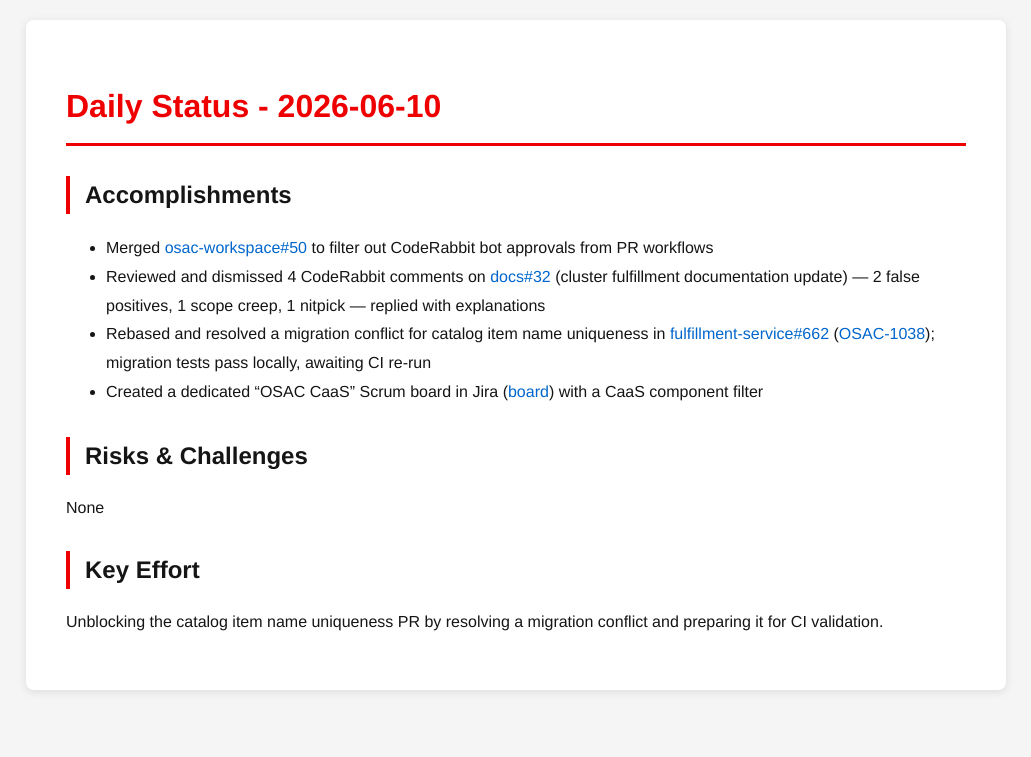
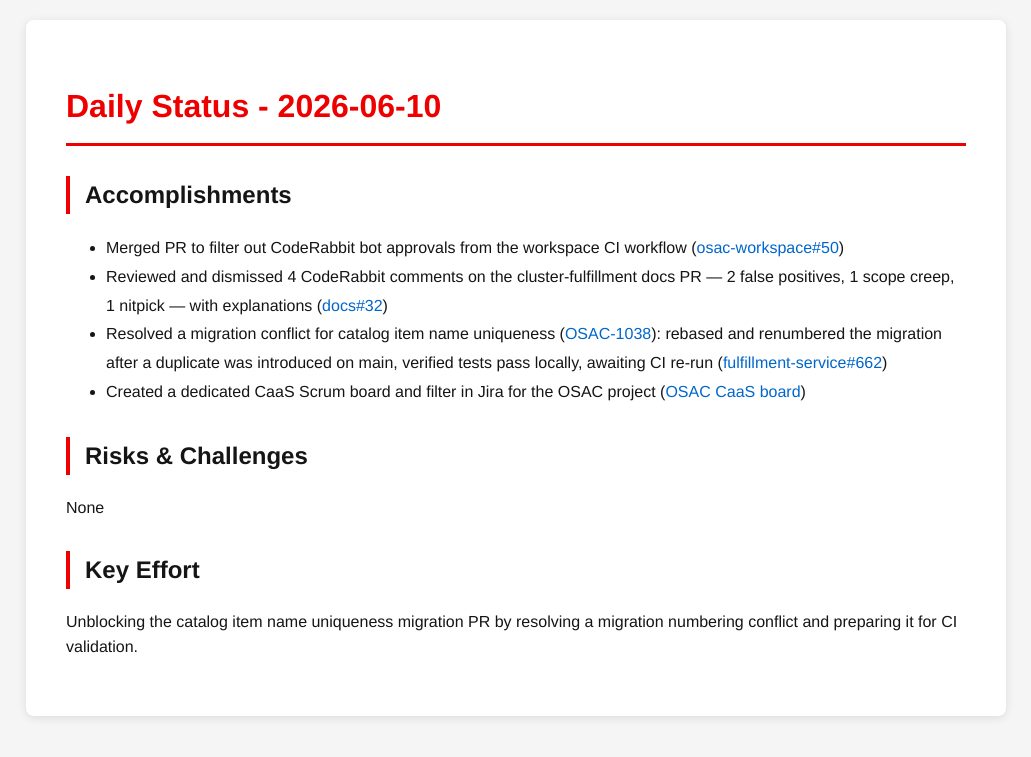
Before and after one commit to tzvatot/daily-status, a Jekyll site: the page built from 2026-06-10.md, in a window 1280 px wide. Shown: the top 757 px of the page, without its empty margins (124-1155 px from the left). Built offline with Jekyll 4.4.1, drawn with Linux system fonts in a browser that asks for light colours.

Commit message:
Daily status update - 2026-06-10

```diff
--- a/2026-06-10.md
+++ b/2026-06-10.md
@@ -7,13 +7,13 @@
 # Daily Status - 2026-06-10
 
 ## Accomplishments
-- Merged [osac-workspace#50](https://github.com/osac-project/osac-workspace/pull/50) to filter out CodeRabbit bot approvals from PR workflows
-- Reviewed and dismissed 4 CodeRabbit comments on [docs#32](https://github.com/osac-project/docs/pull/32) (cluster fulfillment documentation update) — 2 false positives, 1 scope creep, 1 nitpick — replied with explanations
-- Rebased and resolved a migration conflict for catalog item name uniqueness in [fulfillment-service#662](https://github.com/osac-project/fulfillment-service/pull/662) ([OSAC-1038](https://redhat.atlassian.net/browse/OSAC-1038)); migration tests pass locally, awaiting CI re-run
-- Created a dedicated "OSAC CaaS" Scrum board in Jira ([board](https://redhat.atlassian.net/jira/software/c/projects/OSAC/boards/12411)) with a CaaS component filter
+- Merged PR to filter out CodeRabbit bot approvals from the workspace CI workflow ([osac-workspace#50](https://github.com/osac-project/osac-workspace/pull/50))
+- Reviewed and dismissed 4 CodeRabbit comments on the cluster-fulfillment docs PR — 2 false positives, 1 scope creep, 1 nitpick — with explanations ([docs#32](https://github.com/osac-project/docs/pull/32))
+- Resolved a migration conflict for catalog item name uniqueness ([OSAC-1038](https://redhat.atlassian.net/browse/OSAC-1038)): rebased and renumbered the migration after a duplicate was introduced on main, verified tests pass locally, awaiting CI re-run ([fulfillment-service#662](https://github.com/osac-project/fulfillment-service/pull/662))
+- Created a dedicated CaaS Scrum board and filter in Jira for the OSAC project ([OSAC CaaS board](https://redhat.atlassian.net/jira/software/c/projects/OSAC/boards/12411))
 
 ## Risks & Challenges
 None
 
 ## Key Effort
-Unblocking the catalog item name uniqueness PR by resolving a migration conflict and preparing it for CI validation.
+Unblocking the catalog item name uniqueness migration PR by resolving a migration numbering conflict and preparing it for CI validation.
```
